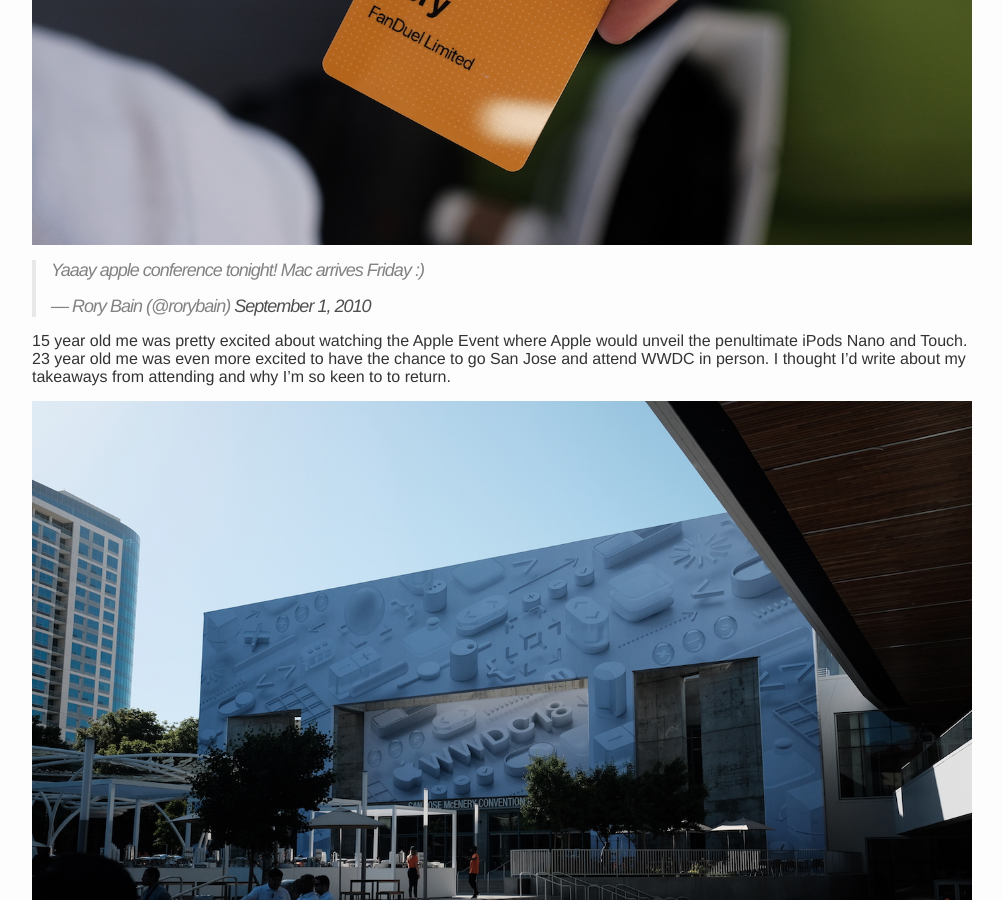
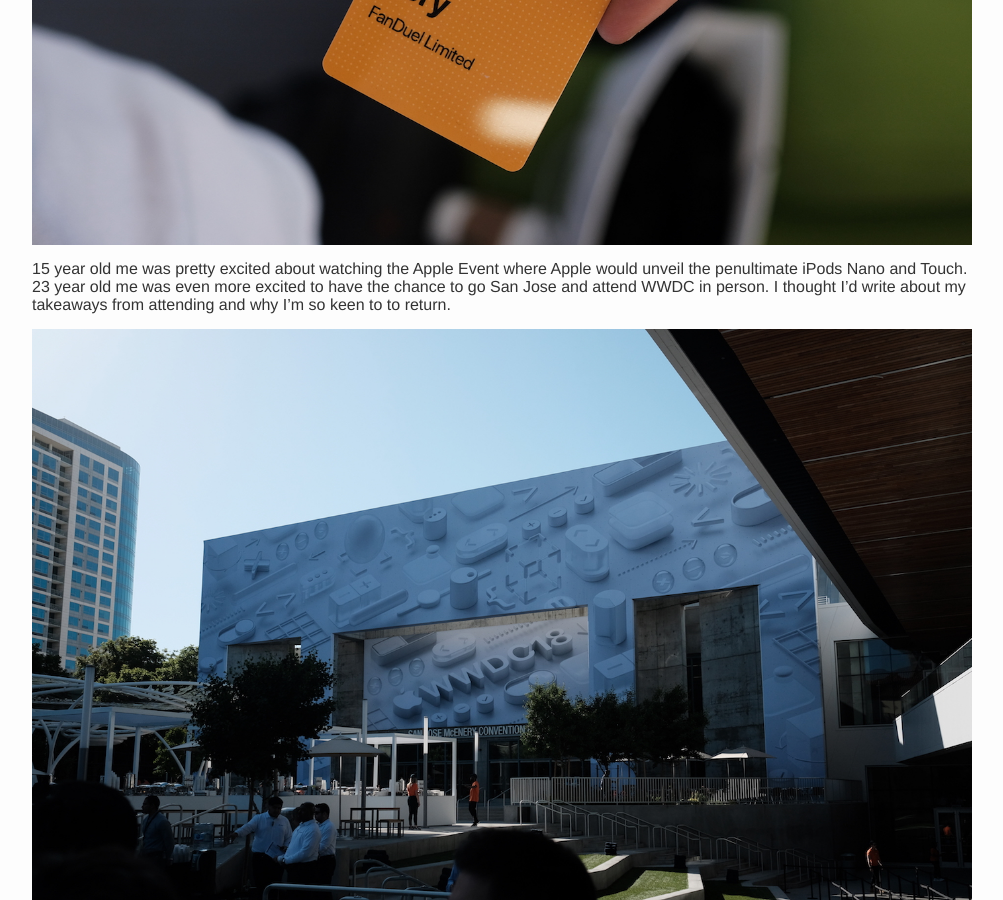
Before and after one commit to rorydbain/rorydbain.github.io, a Jekyll site: the page built from _posts/2018-07-28-wwdc.markdown, in a window 1280 px wide and 900 px high, scrolled down 570 px. Shown: the whole window, without its empty margins (138-1141 px from the left). Built offline with Jekyll 4.4.1, drawn with Linux system fonts in a browser that asks for light colours; comment, search, counter and statistics services are not loaded.

Commit message:
remove twitter comment to try get pages building

```diff
--- a/_posts/2018-07-28-wwdc.markdown
+++ b/_posts/2018-07-28-wwdc.markdown
@@ -7,7 +7,7 @@
 
 ![Badge]({{ "/assets/wwdc_badge.jpg" | absolute_url }})
 
-<blockquote class="twitter-tweet tw-align-center" data-lang="en"><p lang="en" dir="ltr">Yaaay apple conference tonight! Mac arrives Friday :)</p>&mdash; Rory Bain (@rorybain) <a href="https://twitter.com/rorybain/status/22703229276?ref_src=twsrc%5Etfw">September 1, 2010</a></blockquote> <script async src="https://platform.twitter.com/widgets.js" charset="utf-8"></script>
+<!-- <blockquote class="twitter-tweet tw-align-center" data-lang="en"><p lang="en" dir="ltr">Yaaay apple conference tonight! Mac arrives Friday :)</p>&mdash; Rory Bain (@rorybain) <a href="https://twitter.com/rorybain/status/22703229276?ref_src=twsrc%5Etfw">September 1, 2010</a></blockquote> <script async src="https://platform.twitter.com/widgets.js" charset="utf-8"></script>  -->
 
 
 15 year old me was pretty excited about watching the Apple Event where Apple would unveil the penultimate iPods Nano and Touch. 23 year old me was even more excited to have the chance to go San Jose and attend WWDC in person. I thought I'd write about my takeaways from attending and why I'm so keen to to return.
```
